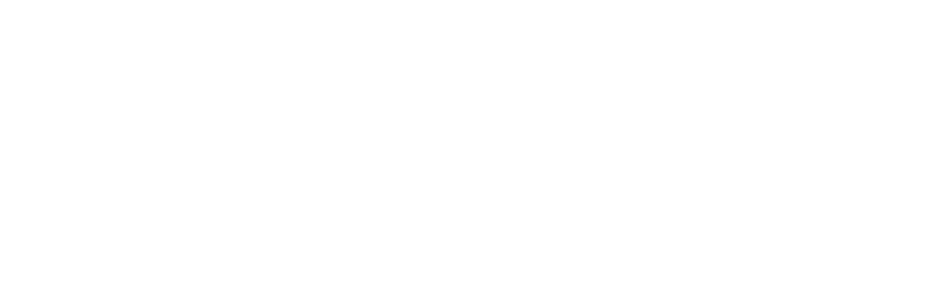
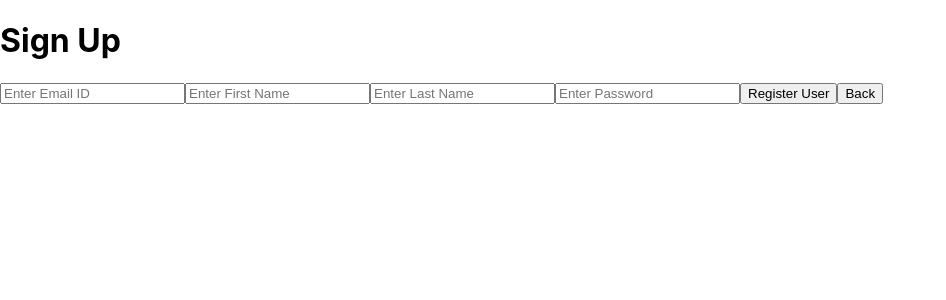
Before and after one commit to gokulakrishnaa/moneytracker, a React (Create React App) app: page /signup in a window 1280 px wide. Shown: the top 300 px of the page, without its empty margins (0-946 px from the left). Built offline with nearby package versions, Linux system fonts and the light colour scheme.

Commit message:
Login & Signup

```diff
--- a/src/App.js
+++ b/src/App.js
@@ -1,20 +1,22 @@
 import "./App.css";
-import { BrowserRouter as Router, Switch, Route } from "react-router-dom";
+import { Switch, Route } from "react-router-dom";
 import { Header } from "./components/Header.js";
 import { Balance } from "./components/Balance.js";
 import { IncExp } from "./components/IncExp.js";
 import { TransactionData } from "./components/TransactionData.js";
 import { AddTransaction } from "./components/AddTransaction.js";
 import { LoginPage } from "./components/LoginPage.js";
+import { Signup } from "./components/Signup";
 
 function App() {
   return (
-    <Router>
     <div className="App">
       <Switch>
         <Route exact path="/">
-            <Header />
           <LoginPage />
+        </Route>
+        <Route path="/signup">
+          <Signup />
         </Route>
         <Route path="/home">
           <Header />
@@ -25,7 +27,6 @@ function App() {
         </Route>
       </Switch>
     </div>
-    </Router>
   );
 }
 
--- a/src/AppReducer.js
+++ b/src/AppReducer.js
@@ -10,6 +10,11 @@ export const AppReducer = (state, action) => {
         ...state,
         transactions: [...state.transactions, action.payload],
       };
+    case "SET_USER":
+      return {
+        ...state,
+        userId: action.payload,
+      };
     default:
       return state;
   }
--- a/src/ReactContext.js
+++ b/src/ReactContext.js
@@ -3,6 +3,7 @@ import { AppReducer } from "./AppReducer.js";
 
 const initialState = {
   transactions: [],
+  // userId: "",
 };
 
 const API_URL = "http://localhost:8000";
@@ -12,21 +13,28 @@ export const GlobalContext = createContext(initialState);
 export const GlobalProvider = ({ children }) => {
   const [state, dispatch] = useReducer(AppReducer, initialState);
 
+  // async function userId() {
+  //   const userId = localStorage.getItem("Id");
+  //   dispatch({
+  //     type: "SET_USER",
+  //     payload: userId,
+  //   });
+  // }
+
   //Actions
-  async function getTransactions() {
-    const transaction_data = await fetch(`${API_URL}/api/transaction`).then(
-      (data) => data.json()
-    );
-    console.log(transaction_data);
+  async function getTransactions(userId) {
+    const transaction_data = await fetch(
+      `${API_URL}/api/exptrack/${userId}`
+    ).then((data) => data.json());
 
     dispatch({
-      type: "GET_TRANSACTION",
+      type: "GET_TRANSACTIONS",
       payload: transaction_data,
     });
   }
 
   function addTransactions(transaction) {
-    fetch(`${API_URL}/api/transaction`, {
+    fetch(`${API_URL}/api/exptrack`, {
       method: "POST",
       body: JSON.stringify(transaction),
       headers: { "Content-Type": "application/json" },
@@ -44,6 +52,7 @@ export const GlobalProvider = ({ children }) => {
         transactions: state.transactions,
         getTransactions,
         addTransactions,
+        // userId,
       }}
     >
       {children}
--- a/src/components/AddTransaction.js
+++ b/src/components/AddTransaction.js
@@ -7,7 +7,9 @@ export function AddTransaction() {
   const [amount, setAmount] = useState(0);
   const [choice, setChoice] = useState("");
 
-  const { addTransaction } = useContext(GlobalContext);
+  const { addTransactions, getTransactions } = useContext(GlobalContext);
+
+  const userId = localStorage.getItem("Id");
 
   const onSubmit = (add) => {
     add.preventDefault();
@@ -21,13 +23,13 @@ export function AddTransaction() {
     };
 
     const newTransaction = {
-      id: Math.floor(Math.random() * 1000),
+      userId: userId,
       remark,
       amount: +`${sign()}${amount}`,
       status: amtStatus(),
     };
-    console.log(newTransaction);
-    addTransaction(newTransaction);
+    addTransactions(newTransaction);
+    getTransactions(userId);
   };
 
   return (
@@ -63,9 +65,7 @@ export function AddTransaction() {
           onChange={(e) => setAmount(e.target.value)}
           placeholder="Enter amount"
         />
-        <button className="btn" type="submit">
-          Add Transaction
-        </button>
+        <button className="btn">Add Transaction</button>
       </form>
     </div>
   );
--- a/src/components/Balance.js
+++ b/src/components/Balance.js
@@ -5,6 +5,12 @@ export function Balance() {
   const { transactions } = useContext(GlobalContext);
   const money = transactions.map((transaction) => transaction.amount);
   const total = money.reduce((acc, item) => (acc = acc + item), 0).toFixed(2);
+
+  // useEffect(() => {
+  //   userId();
+  //   // eslint-disable-next-line
+  // }, []);
+
   return (
     <div className="balance">
       <h4>Balance : </h4>
--- a/src/components/Header.js
+++ b/src/components/Header.js
@@ -1,11 +1,18 @@
 import React from "react";
 import "../css/header.css";
+import { useHistory } from "react-router-dom";
 
 export function Header() {
+  const history = useHistory();
+  const signOut = () => {
+    localStorage.removeItem("Id");
+    localStorage.removeItem("Name");
+    history.push("/");
+  };
   return (
     <div className="header">
       <p className="title">Expense Tracker</p>
-      <button>Sign out</button>
+      <button onClick={signOut}>Sign out</button>
     </div>
   );
 }
--- a/src/components/LoginPage.js
+++ b/src/components/LoginPage.js
@@ -1,6 +1,68 @@
-import React from "react";
+import React, { useState } from "react";
 import "../css/loginpage.css";
+import { useHistory } from "react-router-dom";
 
 export function LoginPage() {
-  return <div className="loginpage">Loginpage</div>;
+  const history = useHistory();
+  const [email, setEmail] = useState("");
+  const [password, setPassword] = useState("");
+  const [errMsg, setErrMsg] = useState("");
+
+  const signIn = () => {
+    const credentials = {
+      email,
+      password,
+    };
+
+    fetch("http://localhost:8000/api/exptrack/login", {
+      method: "POST",
+      body: JSON.stringify(credentials),
+      headers: {
+        "Content-Type": "application/json",
+      },
+    })
+      .then((data) => data.json())
+      .then((details) => {
+        if (details.message === "Login Successful") {
+          localStorage.setItem("Id", details.user._id);
+          localStorage.setItem("Name", details.user.firstname);
+          history.push("/home");
+        } else {
+          setErrMsg("Invalid Credentials");
+        }
+      });
+  };
+
+  return (
+    <div className="loginpage">
+      <div className="header">
+        <p className="title">Expense Tracker</p>
+      </div>
+      <div className="loginContainer">
+        <h1>Sign In</h1>
+        <h5>E-Mail</h5>
+        <input
+          type="text"
+          value={email}
+          onChange={(e) => setEmail(e.target.value)}
+        />
+        <h5>Password</h5>
+        <input
+          type="password"
+          value={password}
+          onChange={(e) => setPassword(e.target.value)}
+        />
+        <button type="button" onClick={signIn} className="signinButton">
+          Sign In
+        </button>
+        {errMsg}
+        <button
+          onClick={() => history.push("/signup")}
+          className="signupButton"
+        >
+          Sign Up for Free
+        </button>
+      </div>
+    </div>
+  );
 }
--- /dev/null
+++ b/src/components/Signup.js
@@ -0,0 +1,63 @@
+import "../css/signup.css";
+import React from "react";
+import { useHistory } from "react-router-dom";
+import { useState } from "react";
+
+export function Signup() {
+  const history = useHistory();
+  const [email, setEmail] = useState("");
+  const [firstname, setFirstname] = useState("");
+  const [lastname, setLastname] = useState("");
+  const [password, setPassword] = useState("");
+
+  const addUser = () => {
+    const newUser = {
+      email,
+      firstname,
+      lastname,
+      password,
+    };
+
+    fetch("http://localhost:8000/api/exptrack/signup", {
+      method: "POST",
+      body: JSON.stringify(newUser),
+      headers: {
+        "Content-Type": "application/json",
+      },
+    }).then(() => history.push("/"));
+  };
+
+  return (
+    <div className="signup-container">
+      <h1>Sign Up</h1>
+      <div className="signup-credentials">
+        <input
+          type="text"
+          value={email}
+          onChange={(em) => setEmail(em.target.value)}
+          placeholder="Enter Email ID"
+        />
+        <input
+          type="text"
+          value={firstname}
+          onChange={(fname) => setFirstname(fname.target.value)}
+          placeholder="Enter First Name"
+        />
+        <input
+          type="text"
+          value={lastname}
+          onChange={(lname) => setLastname(lname.target.value)}
+          placeholder="Enter Last Name"
+        />
+        <input
+          type="password"
+          value={password}
+          onChange={(pass) => setPassword(pass.target.value)}
+          placeholder="Enter Password"
+        />
+        <button onClick={addUser}>Register User</button>
+        <button onClick={() => history.push("/")}>Back</button>
+      </div>
+    </div>
+  );
+}
--- a/src/components/Transaction.js
+++ b/src/components/Transaction.js
@@ -6,7 +6,7 @@ export function Transaction({ transaction }) {
   return (
     <div className="tranContainer">
       <li className="tranlist">
-        {transaction.text}
+        {transaction.remark}
         <span className="status">{transaction.status}</span>
         <span className="amount">
           {sign} ₹{Math.abs(transaction.amount)}
--- a/src/components/TransactionData.js
+++ b/src/components/TransactionData.js
@@ -1,9 +1,16 @@
-import React, { useContext } from "react";
+import React, { useContext, useEffect } from "react";
 import { GlobalContext } from "../ReactContext";
 import { Transaction } from "./Transaction.js";
 
 export function TransactionData() {
-  const { transactions } = useContext(GlobalContext);
+  const { transactions, getTransactions } = useContext(GlobalContext);
+  const userId = localStorage.getItem("Id");
+
+  useEffect(() => {
+    getTransactions(userId);
+    // eslint-disable-next-line
+  }, []);
+
   return (
     <div className="transactiondata">
       <h3>Transaction History</h3>
--- a/src/index.js
+++ b/src/index.js
@@ -3,12 +3,13 @@ import ReactDOM from "react-dom/client";
 import "./index.css";
 import App from "./App";
 import { GlobalProvider } from "./ReactContext.js";
+import { BrowserRouter as Router } from "react-router-dom";
 
 const root = ReactDOM.createRoot(document.getElementById("root"));
 root.render(
-  <React.StrictMode>
+  <Router>
     <GlobalProvider>
       <App />
     </GlobalProvider>
-  </React.StrictMode>
+  </Router>
 );
```
Also changed, not shown: src/css/signup.css (added). Lines whose indentation alone changed are shown as unchanged.
